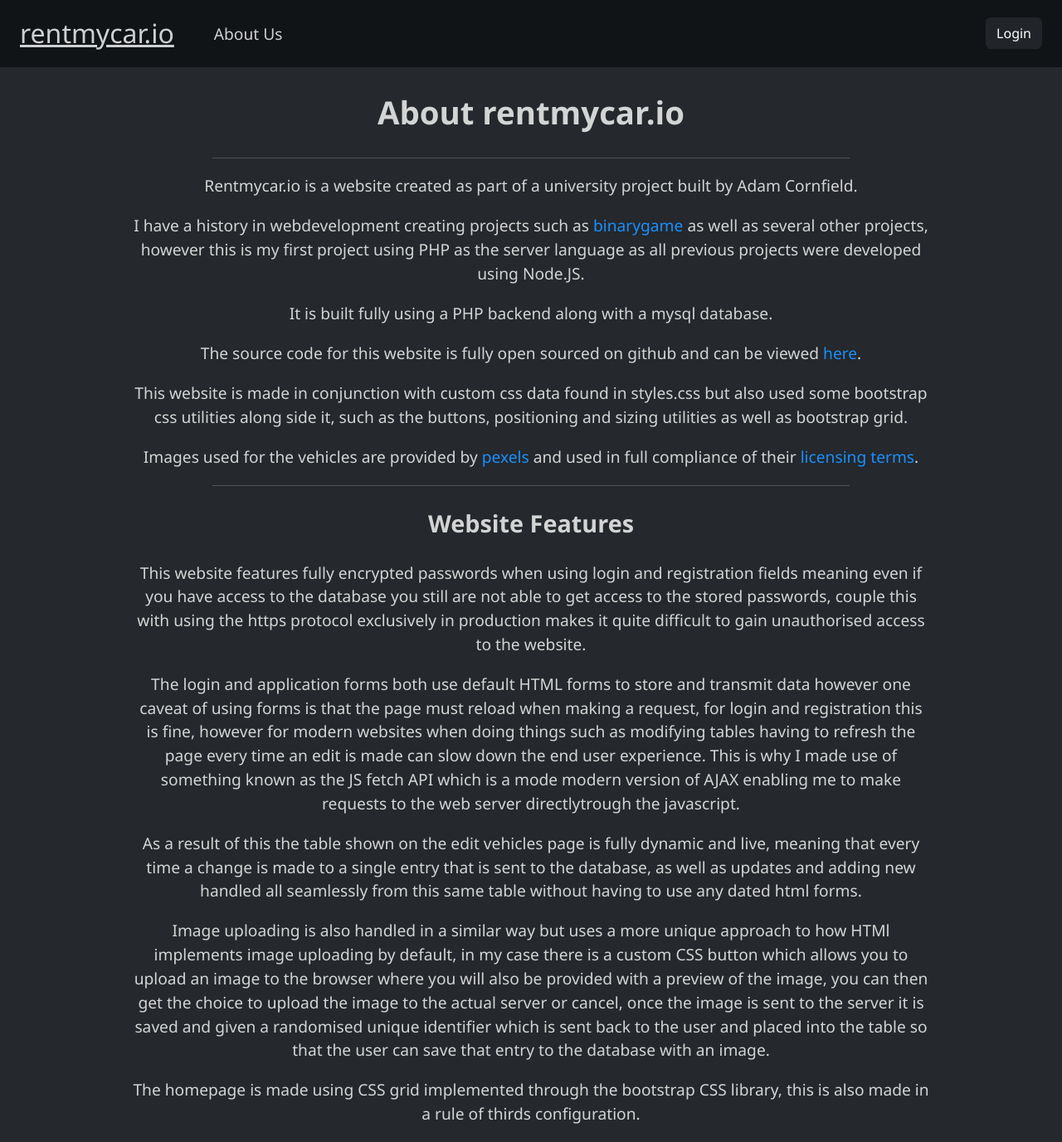
After one commit to AdamCornfield/rentmycar, a PHP site: page /about in a window 1280 px wide. The commit adds this page. Shown: the whole page at 83% size. Run offline with PHP 8.4, Linux system fonts and the light colour scheme.

Commit message:
finishing touches

```diff
--- /dev/null
+++ b/about.php
@@ -0,0 +1,54 @@
+<?php
+//Default imports to set up the page correctly
+include('./functions/conn.php');
+include('./functions/is_logged_in.php');
+include('./functions/init.php');
+
+?>
+<!DOCTYPE html>
+<html lang="en">
+<head>
+    <meta charset="UTF-8">
+    <meta http-equiv="X-UA-Compatible" content="IE=edge">
+    <meta name="viewport" content="width=device-width, initial-scale=1.0">
+    <link href="/public/css/styles.css" rel="stylesheet">
+    <link href="/public/css/bootstrap.css" rel="stylesheet">
+    <link href="/public/css/bootstrap-utilities.css" rel="stylesheet">
+    <link href="/public/css/bootstrap-grid.css" rel="stylesheet">
+    <title>RentMyCar.io</title>
+</head>
+<body>
+    <div>
+        <!-- Navbar content -->
+        <?php include('./partials/navbar.php') ?>
+    </div>
+    <div id="main">
+        <div class="d-flex justify-content-center">
+        <div class="text-center w-75">
+            <h1>About rentmycar.io</h1>
+            <div class="line-divider"></div>
+            <p>Rentmycar.io is a website created as part of a university project built by Adam Cornfield.</p>
+            <p>I have a history in webdevelopment creating projects such as <a href="https://binarygame.cornfield.dev">binarygame</a> as well as several other projects, however this is my first project using PHP as the server language as all previous projects were developed using Node.JS.</p>
+            <p>It is built fully using a PHP backend along with a mysql database.</p>
+            <p>The source code for this website is fully open sourced on github and can be viewed <a href="https://github.com/AdamCornfield/rentmycar">here</a>.</p>
+            <p>This website is made in conjunction with custom css data found in styles.css but also used some bootstrap css utilities along side it, such as the buttons, positioning and sizing utilities as well as bootstrap grid.</p>
+            <p>Images used for the vehicles are provided by <a href="https://www.pexels.com">pexels</a> and used in full compliance of their <a href="https://www.pexels.com/license/">licensing terms</a>.</p>
+            <div class="line-divider"></div>
+            <h2>Website Features</h2>
+            <p>This website features fully encrypted passwords when using login and registration fields meaning even if you have access to the database you still are not able to get access to the stored passwords, couple this with using the https protocol exclusively in production makes it quite difficult to gain unauthorised access to the website.</p>
+            <p>
+                The login and application forms both use default HTML forms to store and transmit data however one caveat of using forms is that the page must reload when making a request, for login and registration this is fine, however for modern websites when doing things such as modifying tables having to refresh the page every time an edit is made can slow down the end user experience.
+                This is why I made use of something known as the JS fetch API which is a mode modern version of AJAX enabling me to make requests to the web server directlytrough the javascript.
+            </p>
+            <p>As a result of this the table shown on the edit vehicles page is fully dynamic and live, meaning that every time a change is made to a single entry that is sent to the database, as well as updates and adding new handled all seamlessly from this same table without having to use any dated html forms.</p>
+            <p>Image uploading is also handled in a similar way but uses a more unique approach to how HTMl implements image uploading by default, in my case there is a custom CSS button which allows you to upload an image to the browser where you will also be provided with a preview of the image, you can then get the choice to upload the image to the actual server or cancel, once the image is sent to the server it is saved and given a randomised unique identifier which is sent back to the user and placed into the table so that the user can save that entry to the database with an image.</p>
+            <p>The homepage is made using CSS grid implemented through the bootstrap CSS library, this is also made in a rule of thirds configuration.</p>
+        </div>
+        </div>
+    </div>
+    <div>
+        <!-- Footer content -->
+    </div>
+<script src="/public/js/app.js"></script>
+</body>
+</html>
--- a/index.php
+++ b/index.php
@@ -30,6 +30,7 @@ $result = $stmt->get_result();
         <?php include('./partials/navbar.php') ?>
     </div>
     <div id="main">
+        <h1 class="text-center">Welcome to RentMyCar.io!</h1>
         <div class="container">
             <div class="row">
                 <?php
--- a/login.php
+++ b/login.php
@@ -55,6 +55,7 @@ if ($_SERVER['REQUEST_METHOD'] === 'POST') {
     <div id="main">
         <div class="d-flex justify-content-center">
             <div class="card text-center">
+                <h2>Login to rentmycar.io</h2>
                 <form action="/login" method="POST">
                     <div class="input-group-login">
                         <label>Username</label>
--- a/partials/navbar.php
+++ b/partials/navbar.php
@@ -1,6 +1,7 @@
 <!-- A centralised component for the nav bar so that all pages will reference one point and it will remain conwsistant -->
 <nav>
     <a class="page-title" href="/">rentmycar.io</a>
+        <a class="nav-link" href="/about">About Us</a>
     <?php if (is_logged_in()) { ?>
         <a class="nav-link" href="/rentals">Edit Car Data</a>
     <?php } ?>
--- a/register.php
+++ b/register.php
@@ -122,7 +122,12 @@ if ($_SERVER['REQUEST_METHOD'] === 'POST') {
     <div id="main">
         <div class="d-flex justify-content-center">
             <div class="card">
+                <div class="text-center">
+                    <h2>Register for rentmycar.io</h2>
+                    <p>Enables adding your own cars!</p>
+                </div>
                 <form action="/register" method="POST" style="margin: 20px;">
+                    <div class="line-divider-full"></div>
                     <p class="text-center">Login Credentials</p>
                     <div class="input-group">
                         <label>Username</label>
```
Also changed, not shown: README.md. Lines whose indentation alone changed are shown as unchanged.
